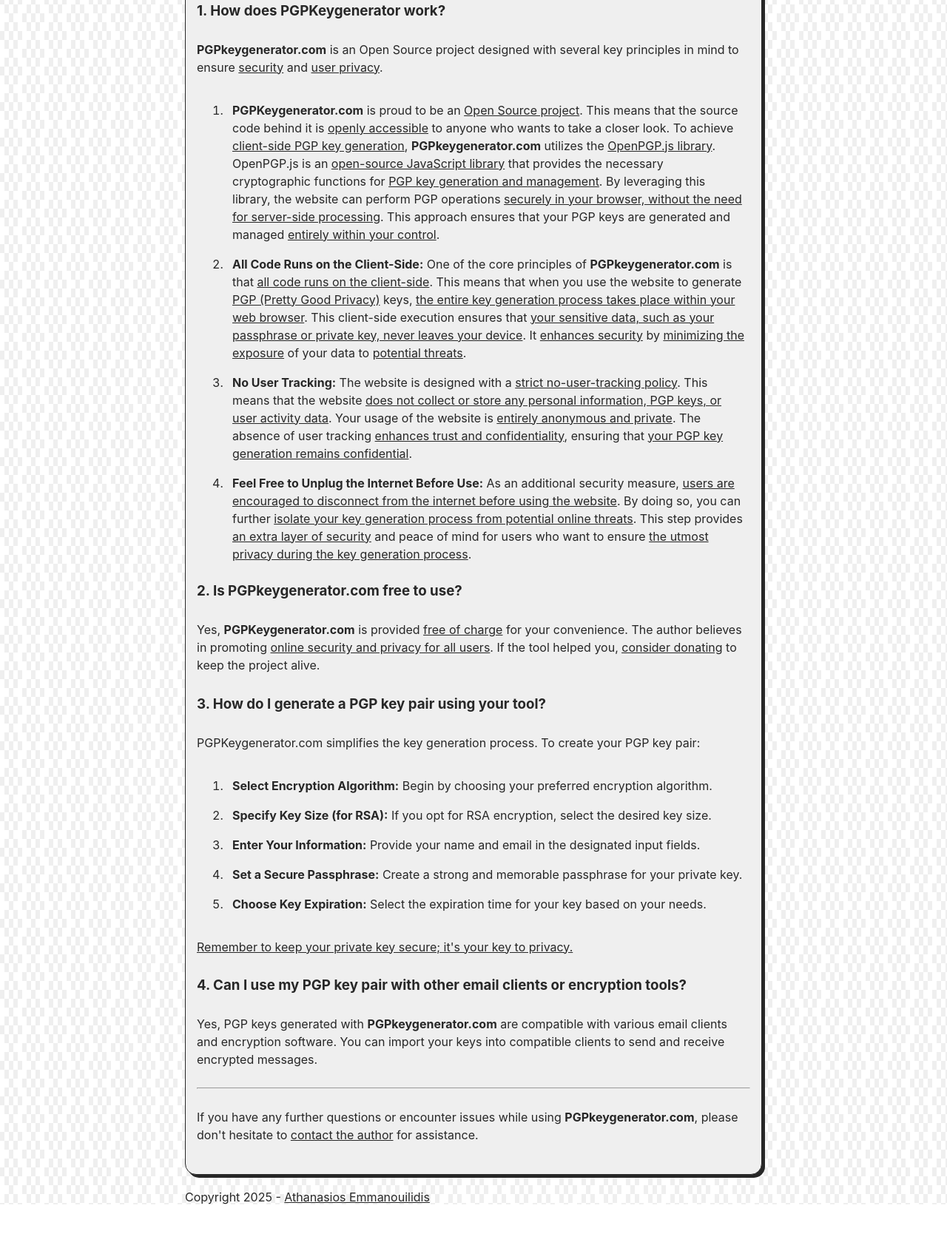
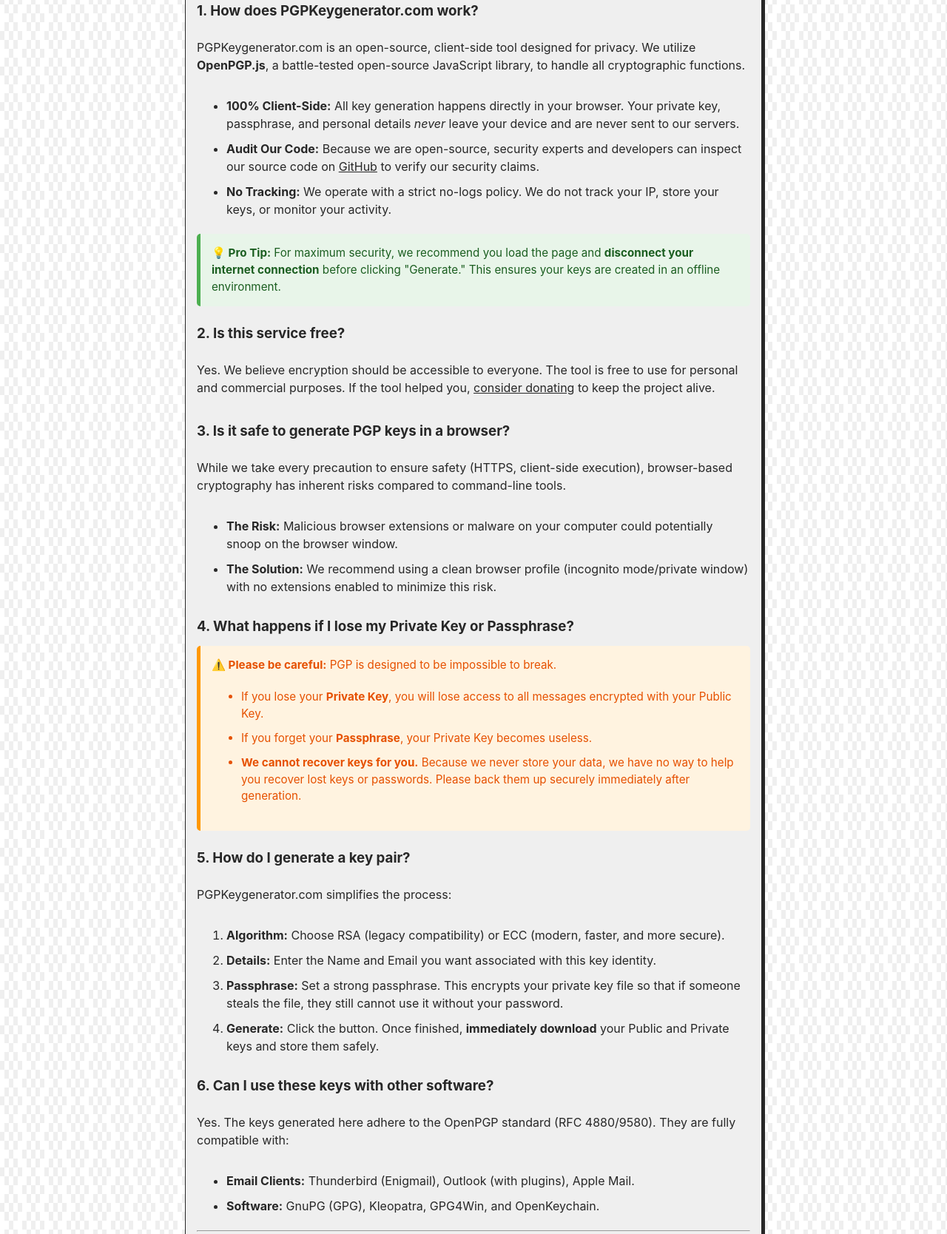
Before and after one commit to athanasiosem/pgpkeygenerator.com, a plain HTML site: page faq.html in a window 1280 px wide. Shown: the part 198-1866 px from the top of the page at 74% size. Before the commit the page ends 1826 px from the top, so only its background shows below. Drawn offline with Linux system fonts and the light colour scheme.

Commit message:
Updated FAQ page.

```diff
--- a/faq.html
+++ b/faq.html
@@ -12,13 +12,11 @@
     <meta name="apple-mobile-web-app-status-bar-style" content="#272727">
     <meta name="description" content="PGPkeygenerator.com is a free, online and secure PGP key generator.">
 
-    <!-- Open Graph Meta Tags for social media sharing -->
     <meta property="og:title" content="PGPkeygenerator.com - Generate OpenPGP keys online securely">
     <meta property="og:description" content="Generate OpenPGP keys online securely.">
     <meta property="og:url" content="https://pgpkeygenerator.com">
     <meta property="og:type" content="website">
 
-    <!-- Twitter Card Meta Tags for Twitter sharing -->
     <meta name="twitter:title" content="PGPkeygenerator.com - Generate OpenPGP keys online securely">
     <meta name="twitter:description" content="Generate OpenPGP keys online securely.">
 
@@ -130,13 +128,42 @@
         }
 
         #faq-holder li {
-            padding: 8px;
+            padding: 5px 0px;
             line-height: 1.5;
         }
 
         #copyright-holder {
             margin-top: 10px;
         }
+
+        .faq-alert {
+            padding: 15px;
+            border-radius: 5px;
+            margin: 15px 0;
+            font-size: 0.95em;
+            line-height: 1.5;
+        }
+
+        /* Green box for Pro Tip */
+        .faq-tip {
+            background-color: #e8f5e9;
+            border-left: 5px solid #4caf50;
+            color: #1b5e20;
+        }
+
+        /* Orange box for Warnings */
+        .faq-warning {
+            background-color: #fff3e0;
+            border-left: 5px solid #ff9800;
+            color: #e65100;
+        }
+
+        .faq-item h3 {
+            margin-top: 25px;
+            margin-bottom: 5px;
+        }
+        /* ---------------------------------- */
+
 
         html .popup-body {
             text-align: left;
@@ -294,104 +321,72 @@
 
         <h2 style="font-size: 40px;text-align: center;margin-top: 10px;">Frequently Asked Questions (FAQ)</h2>
 
-        <h3>1. How does PGPKeygenerator work?</h3>
+        <div class="faq-item">
+            <h3>1. How does PGPKeygenerator.com work?</h3>
+            <p>PGPKeygenerator.com is an open-source, client-side tool designed for privacy. We utilize <strong>OpenPGP.js</strong>, a battle-tested open-source JavaScript library, to handle all cryptographic functions.</p>
+            <ul>
+                <li><strong>100% Client-Side:</strong> All key generation happens directly in your browser. Your private key, passphrase, and personal details <em>never</em> leave your device and are never sent to our servers.</li>
+                <li><strong>Audit Our Code:</strong> Because we are open-source, security experts and developers can inspect our source code on <a href="https://github.com/athanasiosem/pgpkeygenerator.com/">GitHub</a> to verify our security claims.</li>
+                <li><strong>No Tracking:</strong> We operate with a strict no-logs policy. We do not track your IP, store your keys, or monitor your activity.</li>
+            </ul>
+            <div class="faq-alert faq-tip">
+                <strong>💡 Pro Tip:</strong> For maximum security, we recommend you load the page and <strong>disconnect your internet connection</strong> before clicking "Generate." This ensures your keys are created in an offline environment.
+            </div>
+        </div>
 
-        <p><b>PGPkeygenerator.com</b> is an Open Source project designed with several key principles in mind to ensure
-            <u>security</u> and
-            <u>user privacy</u>.
+        <div class="faq-item">
+            <h3>2. Is this service free?</h3>
+            <p>Yes. We believe encryption should be accessible to everyone. The tool is free to use for personal and commercial purposes. If the tool helped you, <a href="https://www.paypal.com/donate/?hosted_button_id=64JHJZEC2L98G">consider donating</a> to keep the project alive.</p>
+        </div>
 
-        <ol>
-            <li><b>PGPKeygenerator.com</b> is proud to be an <u>Open Source project</u>. This means that the source code
-                behind it is <a href="https://github.com/athanasiosem/pgpkeygenerator.com/">openly accessible</a> to
-                anyone who wants to take a closer look.
-                To achieve <u>client-side PGP key generation</u>, <b>PGPkeygenerator.com</b> utilizes the <u>OpenPGP.js
-                    library</u>.
-                OpenPGP.js is an <u>open-source JavaScript library</u> that provides the
-                necessary cryptographic functions for <u>PGP key generation and management</u>. By leveraging this
-                library, the
-                website can perform PGP operations <u>securely in your browser, without the need for server-side
-                    processing</u>.
-                This approach ensures that your PGP keys are generated and managed <u>entirely within your control</u>.
-            </li>
-            <li>
-                <b>All Code Runs on the Client-Side:</b> One of the core principles of <b>PGPkeygenerator.com</b> is
-                that <u>all code runs on the client-side</u>. This means that when you use the website to generate
-                <u>PGP
-                    (Pretty Good Privacy)</u> keys, <u>the entire key generation process takes place within your web
-                    browser</u>. This
-                client-side execution ensures that <u>your sensitive data, such as your passphrase or private key, never
-                    leaves your
-                    device</u>. It <u>enhances security</u> by <u>minimizing the exposure</u> of your data to
-                <u>potential threats</u>.
-            </li>
-            <li>
-                <b>No User Tracking:</b> The website is designed with a <u>strict no-user-tracking policy</u>.
-                This means that the website <u>does not collect or store any personal information, PGP keys,
-                    or user activity data</u>. Your usage of the website is <u>entirely anonymous
-                    and private</u>. The absence of user tracking <u>enhances trust and confidentiality</u>, ensuring
-                that <u>your PGP key generation remains confidential</u>.
-            </li>
-            <li>
-                <b>Feel Free to Unplug the Internet Before Use:</b> As an additional security measure, <u>users are
-                    encouraged to disconnect from the internet before using the website</u>. By doing so, you can
-                further <u>isolate your key generation process from potential online threats</u>. This step provides
-                <u>an extra layer
-                    of security</u> and peace of mind for users who want to ensure <u>the utmost privacy during the key
-                    generation process</u>.
-            </li>
-        </ol>
+        <div class="faq-item">
+            <h3>3. Is it safe to generate PGP keys in a browser?</h3>
+            <p>While we take every precaution to ensure safety (HTTPS, client-side execution), browser-based cryptography has inherent risks compared to command-line tools.</p>
+            <ul>
+                <li><strong>The Risk:</strong> Malicious browser extensions or malware on your computer could potentially snoop on the browser window.</li>
+                <li><strong>The Solution:</strong> We recommend using a clean browser profile (incognito mode/private window) with no extensions enabled to minimize this risk.</li>
+            </ul>
+        </div>
 
-        <h3>2. Is PGPkeygenerator.com free to use?</h3>
+        <div class="faq-item">
+            <h3>4. What happens if I lose my Private Key or Passphrase?</h3>
+            <div class="faq-alert faq-warning">
+                <strong>⚠️ Please be careful:</strong> PGP is designed to be impossible to break.
+                <ul>
+                    <li>If you lose your <strong>Private Key</strong>, you will lose access to all messages encrypted with your Public Key.</li>
+                    <li>If you forget your <strong>Passphrase</strong>, your Private Key becomes useless.</li>
+                    <li><strong>We cannot recover keys for you.</strong> Because we never store your data, we have no way to help you recover lost keys or passwords. Please back them up securely immediately after generation.</li>
+                </ul>
+            </div>
+        </div>
 
-        <p>Yes, <b>PGPKeygenerator.com</b> is provided <u>free of charge</u> for your convenience. The author believes
-            in promoting <u>online security and privacy for all users</u>.
-            If the tool helped you, <a href="https://www.paypal.com/donate/?hosted_button_id=64JHJZEC2L98G"><u>consider
-                    donating</u></a> to keep
-            the project alive.
-        </p>
+        <div class="faq-item">
+            <h3>5. How do I generate a key pair?</h3>
+            <p>PGPKeygenerator.com simplifies the process:</p>
+            <ol>
+                <li><strong>Algorithm:</strong> Choose RSA (legacy compatibility) or ECC (modern, faster, and more secure).</li>
+                <li><strong>Details:</strong> Enter the Name and Email you want associated with this key identity.</li>
+                <li><strong>Passphrase:</strong> Set a strong passphrase. This encrypts your private key file so that if someone steals the file, they still cannot use it without your password.</li>
+                <li><strong>Generate:</strong> Click the button. Once finished, <strong>immediately download</strong> your Public and Private keys and store them safely.</li>
+            </ol>
+        </div>
 
-        <h3>3. How do I generate a PGP key pair using your tool?</h3>
+        <div class="faq-item">
+            <h3>6. Can I use these keys with other software?</h3>
+            <p>Yes. The keys generated here adhere to the OpenPGP standard (RFC 4880/9580). They are fully compatible with:</p>
+            <ul>
+                <li><strong>Email Clients:</strong> Thunderbird (Enigmail), Outlook (with plugins), Apple Mail.</li>
+                <li><strong>Software:</strong> GnuPG (GPG), Kleopatra, GPG4Win, and OpenKeychain.</li>
+            </ul>
+        </div>
 
-        <p>PGPKeygenerator.com simplifies the key generation process. To create your PGP key pair:</p>
+        <hr>
 
-        <ol>
-            <li>
-                <strong>Select Encryption Algorithm:</strong> Begin by choosing your preferred encryption algorithm.
-            </li>
-            <li>
-                <strong>Specify Key Size (for RSA):</strong> If you opt for RSA encryption, select the desired key size.
-            </li>
-            <li>
-                <strong>Enter Your Information:</strong> Provide your name and email in the designated input fields.
-            </li>
-            <li>
-                <strong>Set a Secure Passphrase:</strong> Create a strong and memorable passphrase for your private key.
-            </li>
-            <li>
-                <strong>Choose Key Expiration:</strong> Select the expiration time for your key based on your needs.
-            </li>
-        </ol>
-
-        <p><u>Remember to keep your private key secure; it's your key to privacy.</u></p>
-        <h3>4. Can I use my PGP key pair with other email clients or encryption tools?</h3>
-
-        <p>Yes, PGP keys generated with <b>PGPkeygenerator.com</b> are compatible with various email clients and
-            encryption
-            software. You can import your keys into compatible clients to send and receive encrypted messages.</p>
-
-        <hr />
-
-        <p>If you have any further questions or encounter issues while using <b>PGPkeygenerator.com</b>, please don't
-            hesitate
-            to <a href="mailto:a@emman.dev">contact the author</a> for assistance.</p>
-    </div>
-
-    </div>
+        <p>If you have any further questions or encounter issues, please <a href="mailto:a@emman.dev">contact the author</a> for assistance.</p>
 
     </div>
 
     <div id="copyright-holder">Copyright 2025 - <a href="https://emman.dev">Athanasios Emmanouilidis</a></div>
 
 </body>
-
 </html>
```
